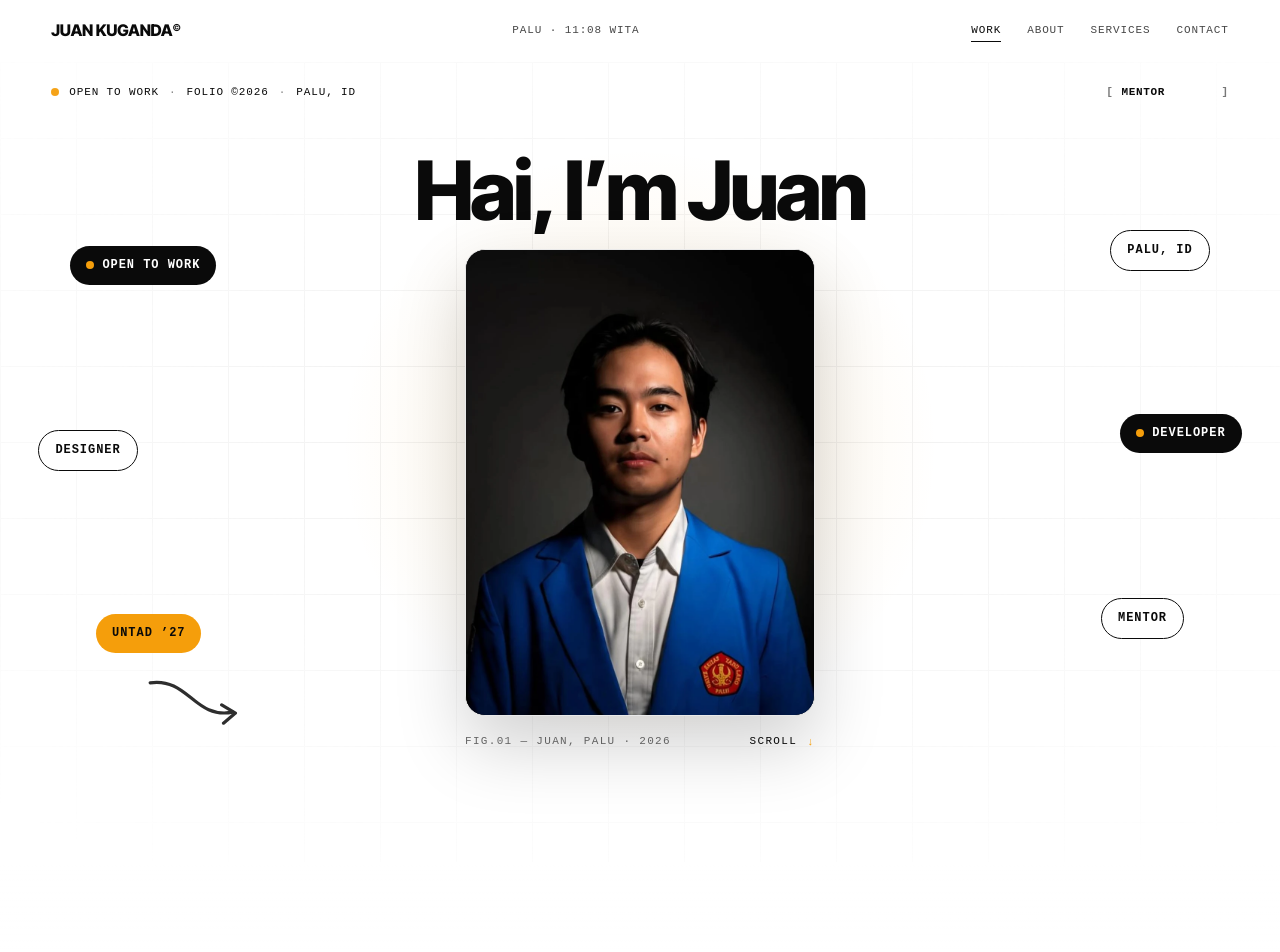
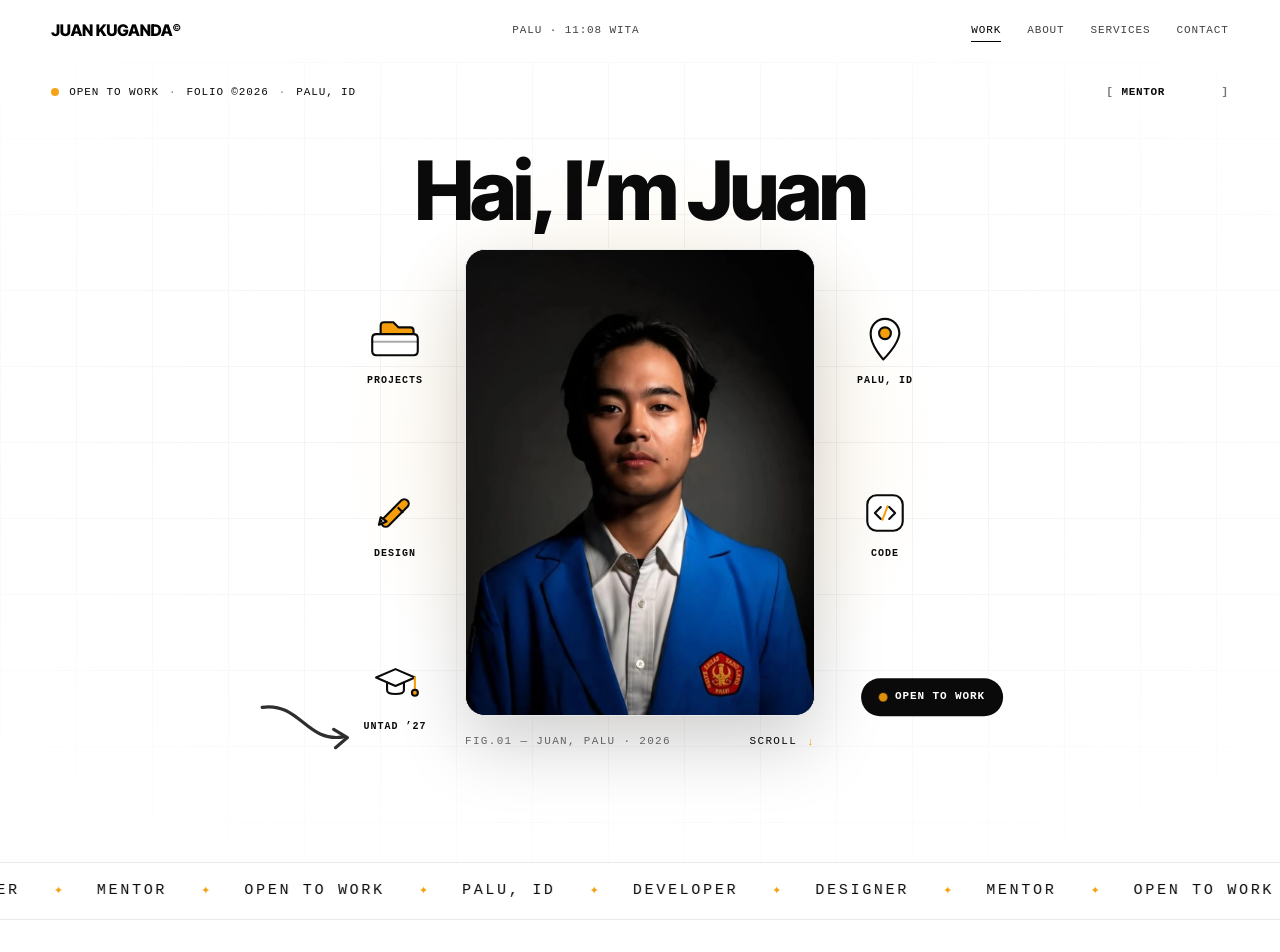
Before and after one commit to juanKuganda/portofoliov3, a React (Vite) app: page / in a window 1280 px wide. Shown: the top 952 px of the page. Built offline with nearby package versions, Linux system fonts and the light colour scheme; a web font is replaced by a local one.

Commit message:
Navbar: no border, difference-blend contrast; ticker bridge before statement; hero doodle stickers close to card

```diff
--- a/src/App.tsx
+++ b/src/App.tsx
@@ -5,6 +5,7 @@ import gsap from "gsap";
 import { ScrollTrigger } from "gsap/ScrollTrigger";
 import Navbar from "./components/Navbar";
 import Hero from "./components/Hero";
+import Ticker from "./components/Ticker";
 import Statement from "./components/Statement";
 import WorkSection from "./components/WorkSection";
 import AboutSection from "./components/AboutSection";
@@ -60,6 +61,7 @@ export default function App() {
       <ScrollProgress />
       <Navbar />
       <Hero />
+      <Ticker />
       <Statement />
       <main>
         <WorkSection />
--- a/src/components/Hero.tsx
+++ b/src/components/Hero.tsx
@@ -37,24 +37,81 @@ function RoleTicker() {
 }
 
 /**
- * Sticker pills: the six that mean something. `at` — desktop absolute
- * position; `rot` — resting tilt in degrees.
+ * Doodle stickers: five hand-drawn SVG doodles + one status pill.
+ * `at` — desktop absolute position, anchored to `.reel-center`
+ * (the card's own stage), so doodles sit 24–72px from the card edge
+ * at any viewport height; `rot` — resting tilt in degrees.
+ * The outer `.sticker` class + `data-rot` are the magnetic parallax
+ * hooks — the loop writes x/rotation to them, so the doodle itself
+ * lives one level deeper (`.doodle`) with its own centering.
  */
 type StickerSpec = {
+  kind: "folder" | "pen" | "code" | "pin" | "cap" | "pill";
   label: string;
-  variant: "ink" | "paper" | "amber";
   at: React.CSSProperties;
   rot: number;
 };
 
 const STICKERS: StickerSpec[] = [
-  { label: "Open to work", variant: "ink", at: { top: "23%", left: "5.5%" }, rot: -6 },
-  { label: "Designer", variant: "paper", at: { top: "46%", left: "3%" }, rot: 5 },
-  { label: "UNTAD ’27", variant: "amber", at: { top: "69%", left: "7.5%" }, rot: -4 },
-  { label: "Palu, ID", variant: "paper", at: { top: "21%", right: "5.5%" }, rot: 6 },
-  { label: "Developer", variant: "ink", at: { top: "44%", right: "3%" }, rot: -5 },
-  { label: "Mentor", variant: "paper", at: { top: "67%", right: "7.5%" }, rot: 4 },
+  { kind: "folder", label: "projects", at: { top: "calc(50% - 130px)", left: "calc(50% - 245px)" }, rot: -6 },
+  { kind: "pen", label: "design", at: { top: "calc(50% + 43px)", left: "calc(50% - 245px)" }, rot: 5 },
+  { kind: "cap", label: "untad ’27", at: { top: "calc(50% + 216px)", left: "calc(50% - 245px)" }, rot: -4 },
+  { kind: "pin", label: "palu, id", at: { top: "calc(50% - 130px)", left: "calc(50% + 245px)" }, rot: 6 },
+  { kind: "code", label: "code", at: { top: "calc(50% + 43px)", left: "calc(50% + 245px)" }, rot: -5 },
+  { kind: "pill", label: "Open to work", at: { top: "calc(50% + 216px)", left: "calc(50% + 292px)" }, rot: 4 },
 ];
+
+/* Hand-drawn doodles: ink 2.5px stroke, round caps/joins, amber
+   accents. Slight wobble in the paths keeps them sketchy. */
+function DoodleSvg({ kind }: { kind: StickerSpec["kind"] }) {
+  if (kind === "folder")
+    return (
+      <svg viewBox="0 0 64 64" className="doodle-svg" aria-hidden="true">
+        <path className="f-amber" d="M15 25 V15 q0-4 4-4 h11 l6 6 h14 q4 0 4 4 V25" />
+        <path className="f-paper" d="M10 25 h44 q5 0 5 5 v15 q0 5-5 5 H10 q-5 0-5-5 V30 q0-5 5-5 Z" />
+        <path d="M5 34 h54" opacity="0.35" />
+      </svg>
+    );
+  if (kind === "pen")
+    return (
+      <svg viewBox="0 0 64 64" className="doodle-svg" aria-hidden="true">
+        <path d="M21 43 L43 21" strokeWidth="13" />
+        <path className="s-amber" d="M21 43 L43 21" strokeWidth="8" fill="none" />
+        <path className="f-paper" d="M22 42 L13 46 L15 37 Z" />
+        <circle className="f-ink" cx="15.5" cy="41.5" r="1.8" />
+        <path d="M36 26 L41 31" />
+      </svg>
+    );
+  if (kind === "code")
+    return (
+      <svg viewBox="0 0 64 64" className="doodle-svg" aria-hidden="true">
+        <rect className="f-paper" x="11" y="11" width="42" height="42" rx="11" />
+        <path d="M27 25 L20 32 L27 39" />
+        <path className="s-amber" d="M35 24 L29 40" fill="none" />
+        <path d="M37 25 L44 32 L37 39" />
+      </svg>
+    );
+  if (kind === "pin")
+    return (
+      <svg viewBox="0 0 64 64" className="doodle-svg" aria-hidden="true">
+        <path
+          className="f-paper"
+          d="M32 7 C22 7 15 15 15 25 C15 39 30 55 30 55 C30 55 47 39 49 25 C49 15 42 7 32 7 Z"
+        />
+        <circle className="f-amber" cx="32" cy="24" r="7" />
+      </svg>
+    );
+  if (kind === "cap")
+    return (
+      <svg viewBox="0 0 64 64" className="doodle-svg" aria-hidden="true">
+        <path className="f-paper" d="M32 12 L55 22 L32 32 L9 22 Z" />
+        <path d="M22 28 v9 c0 6 20 6 20 0 v-9" />
+        <path className="s-amber" d="M55 22 v14" fill="none" />
+        <circle className="f-amber" cx="55" cy="40" r="3.5" />
+      </svg>
+    );
+  return null;
+}
 
 /** Hand-drawn squiggle arrow pointing at the card (ink stroke, static). */
 function Squiggle() {
@@ -83,9 +140,9 @@ function Squiggle() {
  * THE REEL v5 — clean & personal.
  *
  * Scene 1: faint static grid on paper; "Hai, I'm Juan" mask reveal;
- * a 3:4 portrait card DROPPED FROM ABOVE; six meaningful sticker
- * pills + one static squiggle around the card (desktop absolute,
- * mobile wrapped row).
+ * a 3:4 portrait card DROPPED FROM ABOVE; five hand-drawn doodle
+ * stickers + one status pill + one static squiggle hugging the card
+ * (desktop absolute against the card's own stage, mobile wrapped row).
  * Interaction: magnetic parallax — one rAF loop, quickSetter per
  * element, lerped. Stickers ±14px alternating, card ±8px + tilt ≤4°,
  * headline ±4px. Paused on reduced-motion, mobile, or off-viewport.
@@ -371,31 +428,41 @@ export default function Hero() {
             <span className="arrow" aria-hidden="true">↓</span>
           </a>
         </div>
-      </div>
 
-      {/* Sticker field: six meaningful pills + one static squiggle.
-          Absolute around the card on desktop, a tidy wrapped row
-          under the card on mobile. */}
+        {/* Sticker field: five doodles + one status pill + one static
+            squiggle, hugging the card. Anchored to .reel-center (the
+            card's own stage) so the gap stays 24–72px at any viewport
+            height. Desktop absolute, mobile wrapped row under the card. */}
         <div className="reel-stickers" aria-hidden="true">
           {STICKERS.map((s) => (
             <span
               key={s.label}
-            className={`sticker sticker-${s.variant}`}
+              className="sticker"
               style={s.at}
               data-rot={s.rot}
             >
-            {s.variant === "ink" && <span className="sdot" />}
+              {s.kind === "pill" ? (
+                <span className="doodle-pill">
+                  <span className="sdot" />
                   {s.label}
+                </span>
+              ) : (
+                <span className="doodle">
+                  <DoodleSvg kind={s.kind} />
+                  <span className="doodle-label">{s.label}</span>
+                </span>
+              )}
             </span>
           ))}
           <span
             className="sticker sticker-squiggle"
-          style={{ top: "76%", left: "11%" }}
+            style={{ top: "calc(50% + 252px)", left: "calc(50% - 332px)" }}
             data-rot={0}
           >
             <Squiggle />
           </span>
         </div>
+      </div>
     </header>
   );
 }
--- /dev/null
+++ b/src/components/Ticker.css
@@ -0,0 +1,99 @@
+/* ============================================================
+   TICKER — editorial bridge band between Hero and Statement.
+   Full-width marquee strip: ink mono labels separated by amber
+   diamonds. Hairline rules top & bottom. Transform-only animation.
+   ============================================================ */
+
+.ticker {
+  background: var(--paper);
+  border-top: 1px solid var(--line);
+  border-bottom: 1px solid var(--line);
+  overflow: hidden;
+  position: relative;
+}
+
+.ticker-viewport {
+  overflow: hidden;
+  white-space: nowrap;
+}
+
+.ticker-track {
+  display: inline-flex;
+  align-items: center;
+  will-change: transform;
+  animation: ticker-x 24s linear infinite;
+}
+
+/* Pause on hover = meaningful: let the reader actually read. */
+.ticker:hover .ticker-track {
+  animation-play-state: paused;
+}
+
+.ticker-seq {
+  display: inline-flex;
+  align-items: center;
+  flex-shrink: 0;
+}
+
+.ticker-seq-item {
+  display: inline-flex;
+  align-items: center;
+  flex-shrink: 0;
+}
+
+.ticker-item {
+  font-family: var(--font-mono);
+  font-size: 15px;
+  letter-spacing: 0.18em;
+  text-transform: uppercase;
+  color: var(--ink);
+  padding: 16px 0;
+  white-space: nowrap;
+}
+
+.ticker-star {
+  font-size: 11px;
+  color: var(--signal);
+  margin: 0 34px;
+  flex-shrink: 0;
+}
+
+@keyframes ticker-x {
+  from {
+    transform: translateX(0);
+  }
+  to {
+    transform: translateX(-50%);
+  }
+}
+
+/* ---- Mobile ---- */
+@media (max-width: 768px) {
+  .ticker-item {
+    font-size: 13px;
+    letter-spacing: 0.14em;
+    padding: 14px 0;
+  }
+  .ticker-star {
+    margin: 0 26px;
+  }
+}
+
+/* ---- Reduced motion: static, centered row ---- */
+@media (prefers-reduced-motion: reduce) {
+  .ticker-track {
+    animation: none;
+    will-change: auto;
+  }
+  .ticker-viewport {
+    white-space: normal;
+  }
+  .ticker-seq[aria-hidden="true"] {
+    display: none;
+  }
+  .ticker-seq {
+    width: 100%;
+    justify-content: center;
+    flex-wrap: wrap;
+  }
+}
--- /dev/null
+++ b/src/components/Ticker.tsx
@@ -0,0 +1,42 @@
+import "./Ticker.css";
+
+const ITEMS = [
+  "Developer",
+  "Designer",
+  "Mentor",
+  "Open to work",
+  "Palu, ID",
+] as const;
+
+/**
+ * Ticker — editorial bridge band between the hero and the statement.
+ * A slow infinite marquee of who Juan is, in the site's mono voice.
+ * Pure CSS (transform-only); the duplicate sequence is aria-hidden;
+ * static under prefers-reduced-motion. No JS animation.
+ */
+export default function Ticker() {
+  return (
+    <div className="ticker" aria-label="Roles ticker">
+      <div className="ticker-viewport">
+        <div className="ticker-track">
+          {[false, true].map((hidden) => (
+            <div
+              key={hidden ? "dup" : "main"}
+              className="ticker-seq"
+              aria-hidden={hidden || undefined}
+            >
+              {ITEMS.map((label) => (
+                <span className="ticker-seq-item" key={label}>
+                  <span className="ticker-item">{label}</span>
+                  <span className="ticker-star" aria-hidden="true">
+                    ✦
+                  </span>
+                </span>
+              ))}
+            </div>
+          ))}
+        </div>
+      </div>
+    </div>
+  );
+}
--- a/src/index.css
+++ b/src/index.css
@@ -177,10 +177,10 @@ a {
 }
 
 /* ============================================================
-   NAV — flat & transparent, LIGHT MODE.
-   Ink text on transparent background (no white fill, no blur) —
-   always legible over the paper sections. A 1px hairline fades in
-   past 40px of scroll. Mobile gets a full-screen paper overlay menu.
+   NAV — flat & transparent, difference-blend.
+   White text + mix-blend-mode: difference = automatic contrast over
+   light AND dark sections. No background fill, no blur, no border,
+   no JS. Mobile gets a full-screen paper overlay menu (not blended).
    ============================================================ */
 .nav {
   position: sticky;
@@ -191,31 +191,13 @@ a {
   justify-content: space-between;
   gap: 16px;
   padding: 18px var(--pad);
-  color: var(--ink);
+  color: #fff;
   background: transparent;
-  transition: color 0.3s var(--ease);
-}
-/* Adaptive theme: paper text when the section under the nav is dark. */
-.nav.on-dark {
-  color: var(--paper);
-}
-.nav.on-dark::after {
-  background: color-mix(in srgb, var(--paper) 22%, transparent);
-}
-.nav::after {
-  content: "";
-  position: absolute;
-  left: 0;
-  right: 0;
-  bottom: 0;
-  height: 1px;
-  background: var(--line);
-  opacity: 0;
-  transition: opacity 0.3s var(--ease);
-  pointer-events: none;
-}
-.nav.is-scrolled::after {
-  opacity: 1;
+  mix-blend-mode: difference;
+}
+/* Keyboard focus stays visible under difference (white inverts too). */
+.nav :focus-visible {
+  outline-color: #fff;
 }
 .nav-name {
   font-family: var(--font-display);
@@ -441,7 +423,6 @@ a {
 }
 
 @media (prefers-reduced-motion: reduce) {
-  .nav::after,
   .mnav,
   .mnav-link,
   .mnav-close,
@@ -697,7 +678,8 @@ a {
   }
 }
 
-/* ---- Sticker field: six meaningful pills + one static squiggle ---- */
+/* ---- Sticker field: five doodles + one status pill + one squiggle,
+   hugging the card (anchored to .reel-center, the card's own stage) ---- */
 .reel-stickers {
   position: absolute;
   inset: 0;
@@ -706,50 +688,94 @@ a {
 }
 .sticker {
   position: absolute;
-  display: inline-flex;
-  align-items: center;
-  gap: 8px;
-  padding: 10px 16px;
-  border-radius: 999px;
-  font-family: var(--font-mono);
-  font-size: 12px;
-  font-weight: 600;
-  letter-spacing: 0.08em;
-  text-transform: uppercase;
-  white-space: nowrap;
+  display: block;
 }
 /* Hover: no shadow animation (would repaint); the transform is
    owned by the parallax loop, so hover only lifts stacking order. */
 .sticker:hover {
   z-index: 10;
 }
-.sticker-ink {
+/* Doodle: centered on the `at` point. The magnetic loop writes its
+   transforms to the outer .sticker, so this inner centering never
+   conflicts with it. */
+.doodle {
+  display: flex;
+  flex-direction: column;
+  align-items: center;
+  gap: 6px;
+  transform: translate(-50%, -50%);
+}
+.doodle-svg {
+  width: 54px;
+  height: 54px;
+  display: block;
+  fill: none;
+  stroke: var(--ink);
+  stroke-width: 2.5;
+  stroke-linecap: round;
+  stroke-linejoin: round;
+}
+.doodle-svg .f-amber {
+  fill: var(--signal);
+  stroke: var(--ink);
+}
+.doodle-svg .f-paper {
+  fill: var(--paper);
+  stroke: var(--ink);
+}
+.doodle-svg .f-ink {
+  fill: var(--ink);
+  stroke: none;
+}
+.doodle-svg .s-amber {
+  stroke: var(--signal);
+}
+.doodle-label {
+  font-family: var(--font-mono);
+  font-size: 10px;
+  font-weight: 600;
+  letter-spacing: 0.1em;
+  text-transform: uppercase;
+  color: var(--ink);
+  white-space: nowrap;
+}
+/* The one kept pill: status, with a pulsing amber dot. */
+.doodle-pill {
+  display: inline-flex;
+  align-items: center;
+  gap: 8px;
+  padding: 10px 18px;
+  border-radius: 999px;
   background: var(--ink);
   color: var(--paper);
-}
-.sticker-paper {
-  background: var(--paper);
-  color: var(--ink);
-  border: 1.5px solid var(--ink);
-}
-.sticker-paper:hover {
-  border-color: var(--signal);
-}
-.sticker-amber {
-  background: var(--signal);
-  color: var(--ink);
-}
-.sticker .sdot {
+  font-family: var(--font-mono);
+  font-size: 11px;
+  font-weight: 600;
+  letter-spacing: 0.08em;
+  text-transform: uppercase;
+  white-space: nowrap;
+  transform: translate(-50%, -50%);
+}
+.doodle-pill .sdot {
   width: 8px;
   height: 8px;
   border-radius: 50%;
   background: var(--signal);
   flex: none;
+  animation: dot-pulse 2.2s ease-in-out infinite;
+}
+@keyframes dot-pulse {
+  0%,
+  100% {
+    transform: scale(1);
+    opacity: 1;
+  }
+  50% {
+    transform: scale(1.5);
+    opacity: 0.55;
+  }
 }
 .sticker-squiggle {
-  padding: 0;
-  background: none;
-  border: 0;
   color: var(--ink);
 }
 .squiggle-svg {
@@ -757,6 +783,7 @@ a {
   height: auto;
   display: block;
   opacity: 0.85;
+  transform: translate(-50%, -50%);
 }
 
 /* Reduced motion: one static frame — color card, greeting, stickers. */
@@ -766,6 +793,7 @@ a {
   }
   .tick-word,
   .reel-kicker .dot,
+  .doodle-pill .sdot,
   .reel-scroll .arrow {
     animation: none;
   }
@@ -793,16 +821,30 @@ a {
     position: static;
     display: flex;
     flex-wrap: wrap;
-    gap: 8px;
+    gap: 12px 18px;
     justify-content: center;
-    align-items: center;
-    padding: 2px var(--pad) 0;
+    align-items: flex-end;
+    padding: 4px var(--pad) 0;
     z-index: 2;
   }
   .sticker {
     position: static !important;
-    font-size: 11px;
-    padding: 8px 12px;
+  }
+  .doodle,
+  .doodle-pill,
+  .squiggle-svg {
+    transform: none;
+  }
+  .doodle-svg {
+    width: 42px;
+    height: 42px;
+  }
+  .doodle-label {
+    font-size: 9px;
+  }
+  .doodle-pill {
+    font-size: 10px;
+    padding: 8px 14px;
   }
   .sticker-squiggle {
     display: none;
```
Also changed, not shown: src/components/Navbar.tsx (+5 -47 lines). Lines whose indentation alone changed are shown as unchanged.
